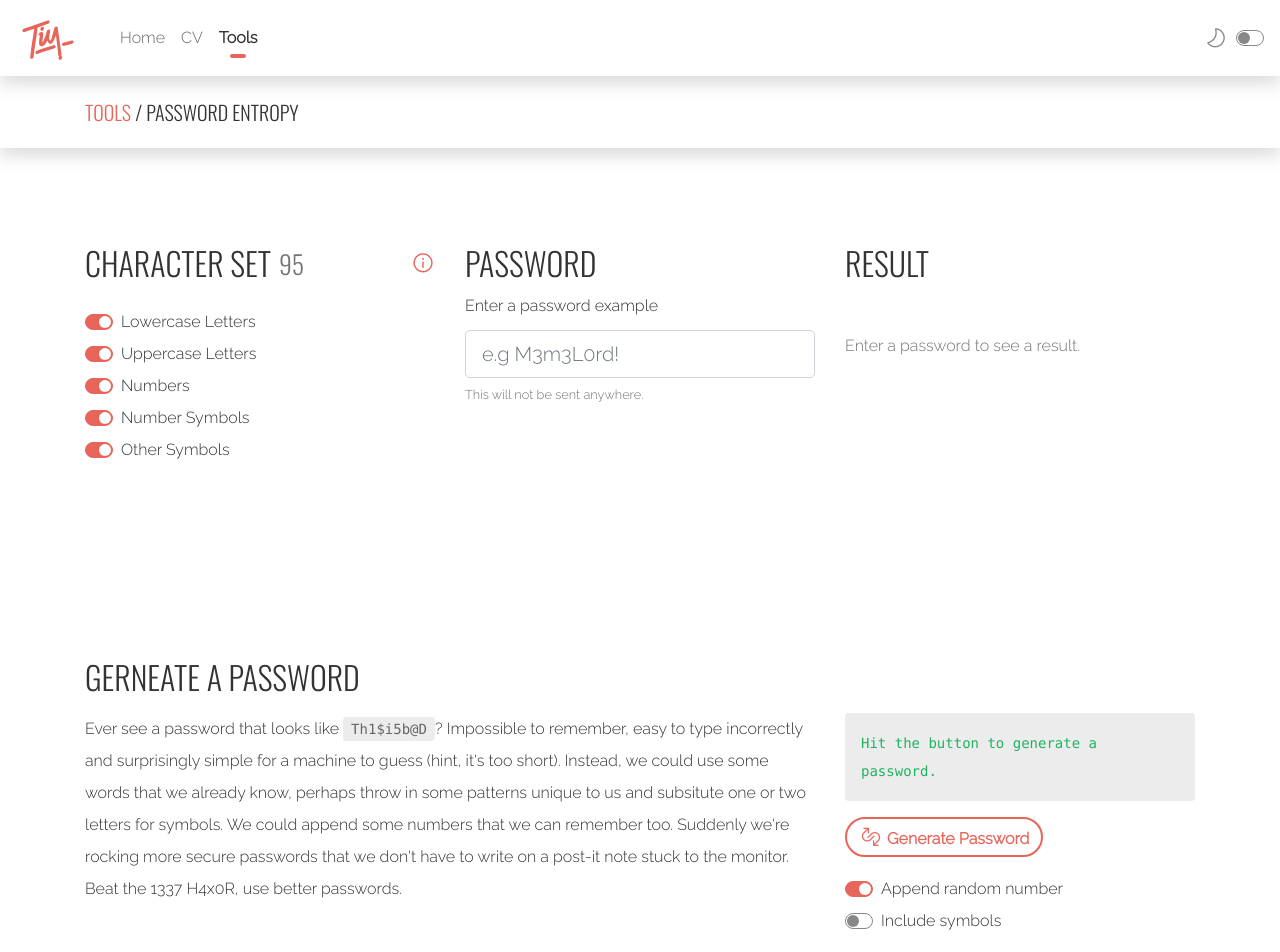
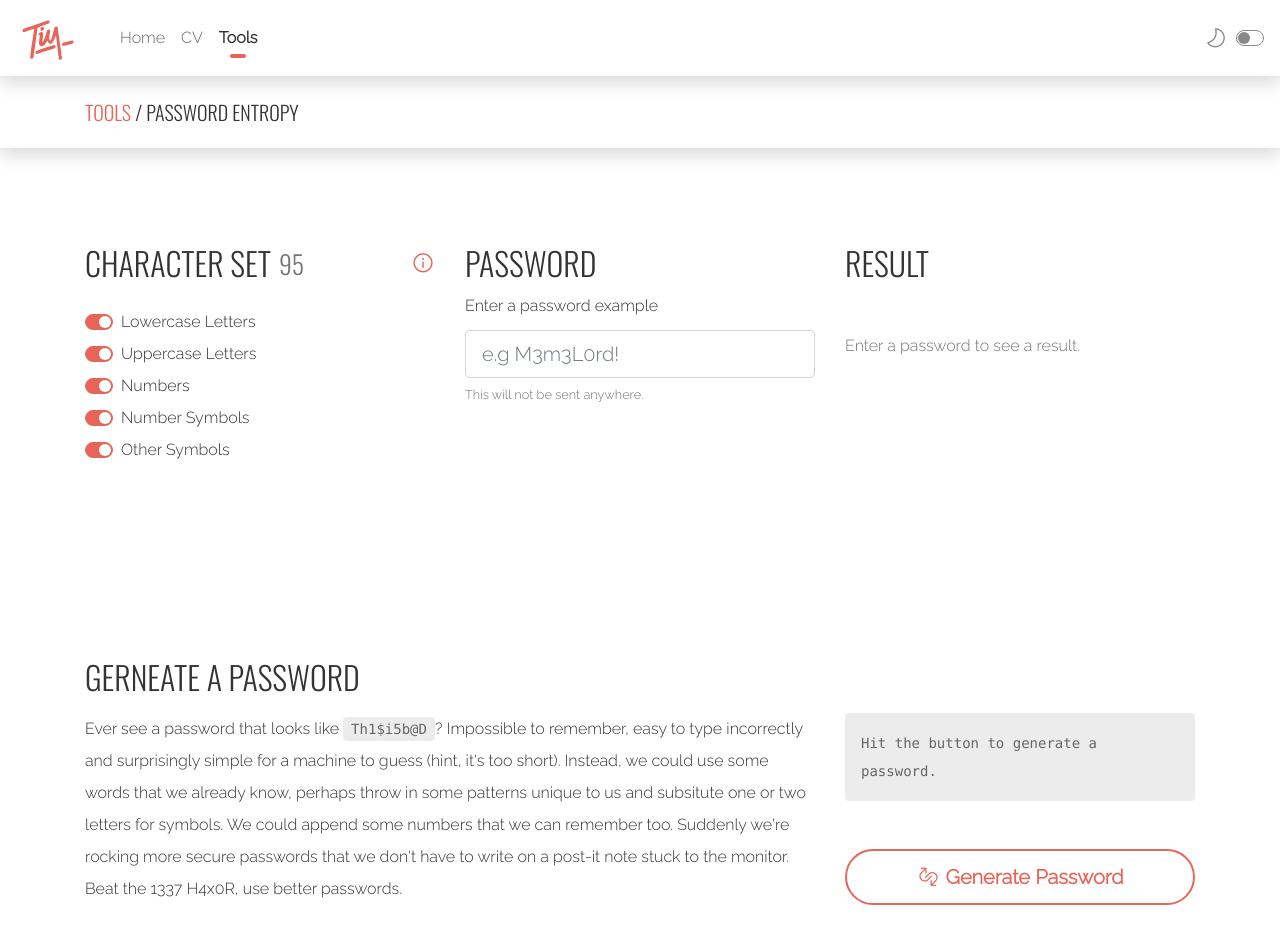
Before and after one commit to idlelimey/tim-cutting, a React (Create React App) app: page /tools/password-entropy in a window 1280 px wide. Shown: the top 952 px of the page. Built offline with nearby package versions, Linux system fonts and the light colour scheme.

Commit message:
Layout fix for password tools

```diff
--- a/src/Components/Tools/PasssordEntropy.js
+++ b/src/Components/Tools/PasssordEntropy.js
@@ -81,7 +81,7 @@ function PasswordEntropy() {
             <ToolsNav />
             <Container as="section">
                 <Row xs={1} lg={3}>
-                    <Col>
+                    <Col className="mb-5 mb-lg-0">
                         <h2 className="mb-3">
                             <span className="d-flex align-items-center">
                                  Character Set
@@ -140,7 +140,7 @@ function PasswordEntropy() {
                         </div>
 
                     </Col>
-                    <Col>
+                    <Col className="mb-5 mb-lg-0">
                         <h2>Password</h2>
                         <Form.Group controlId="formBasicEmail">
                             <Form.Label>Enter a password example</Form.Label>
@@ -155,7 +155,7 @@ function PasswordEntropy() {
                             </Form.Text>
                         </Form.Group>
                     </Col>
-                    <Col>
+                    <Col className="mb-5 mb-lg-0">
                         <h2>Result</h2>
                         <p className="mb-2">{result === '💩' ? 'This password is too common' : (wittyText === ' ' ? '\u00A0' : wittyText)}</p>
                         {password.length === 0 ? (
--- a/src/Components/Tools/PasswordGenerator.js
+++ b/src/Components/Tools/PasswordGenerator.js
@@ -47,17 +47,19 @@ function PasswordGenerator() {
     return (
         <Container as="section">
             <Row>
-                <Col xs={1} lg={8}>
+                <Col xs={12} lg={8}>
                     <h2 className="mb-3">Gerneate a Password</h2>
                     <p>Ever see a password that looks like <code>Th1$i5b@D</code>? Impossible to remember, easy to type incorrectly and surprisingly simple for a machine to guess (hint, it&apos;s too short). Instead, we could use some words that we already know, perhaps throw in some patterns unique to us and subsitute one or two letters for symbols. We could append some numbers that we can remember too. Suddenly we&apos;re rocking more secure passwords that we don&apos;t have to write on a post-it note stuck to the monitor. Beat the 1337 H4x0R, use better passwords.</p>
                 </Col>
-                <Col xs={1} lg={4}>
+                <Col xs={12} lg={4}>
                     <h2 className="mb-3">&nbsp;</h2>
-                    <code className="d-block p-3 text-success mb-3">{generated}</code>
+                    <code className="d-block p-3 mb-5">{generated}</code>
                     <Button
                         onClick={generatePassword}
                         variant="outline-primary"
-                        className="mb-3"
+                        className="mb-5"
+                        block
+                        size="lg"
                     ><i className="icon-shuffle size-2 font-weight-normal"></i> Generate Password</Button>
 
                     <Form.Group controlId="appNum-switch" className="m-0">
```
